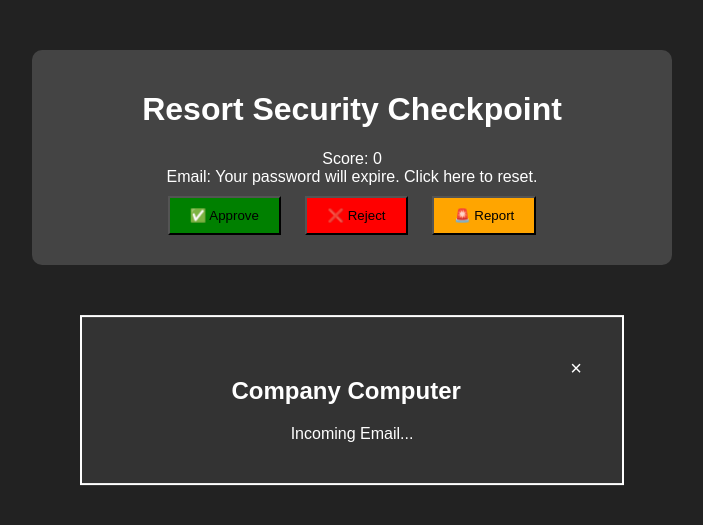
After one commit to KevinKatx/CybersecurityEvaluationWebApp, a PHP site: page /CybersecurityEvaluationWebApp/evaluation_p2.php in a window 1280 px wide. The commit adds this page. Shown: the top 525 px of the page, without its empty margins (288-991 px from the left). Run offline with PHP 8.4, Linux system fonts and the light colour scheme.

Commit message:
Part2 Evaluation Placeholder

```diff
--- /dev/null
+++ b/evaluation_p2.php
@@ -0,0 +1,43 @@
+<?php
+
+?>
+
+<!DOCTYPE html>
+<html lang="en">
+<head>
+    <meta charset="UTF-8">
+    <meta name="viewport" content="width=device-width, initial-scale=1.0">
+    <title>Cybersecurity Evaluation</title>
+    <link href="evaluation_p2styles.css" rel="stylesheet">
+</head>
+<body>
+
+<div class="game-screen">
+    <header>
+        <h1>Resort Security Checkpoint</h1>
+        <div id="score">Score: 0</div>
+    </header>
+
+    <div class="request-container">
+        <div id="request-text">Waiting for Request...</div>
+    </div>
+
+    <div class="actions">
+        <button onclick="chooseAction('approve')">✅ Approve</button>
+        <button onclick="chooseAction('reject')">❌ Reject</button>
+        <button onclick="chooseAction('report')">🚨 Report</button>
+    </div>
+</div>
+
+<!-- Computer Modal -->
+<div class="modal" id="computerModal">
+    <div class="modal-content">
+        <span onclick="closeModal()" class="close">&times;</span>
+        <h2>Company Computer</h2>
+        <div id="modal-text">Incoming Email...</div>
+    </div>
+</div>
+
+<script src="game.js"></script>
+</body>
+</html>
--- /dev/null
+++ b/evaluation_p2styles.css
@@ -0,0 +1,47 @@
+body {
+    font-family: Arial, sans-serif;
+    background: #222;
+    color: white;
+    text-align: center;
+}
+
+.game-screen {
+    margin: 50px auto;
+    width: 600px;
+    background: #444;
+    padding: 20px;
+    border-radius: 10px;
+}
+
+.actions button {
+    padding: 10px 20px;
+    margin: 10px;
+    cursor: pointer;
+}
+
+button:nth-child(1) { background: green; }
+button:nth-child(2) { background: red; }
+button:nth-child(3) { background: orange; }
+
+.modal {
+    display: none;
+    position: fixed;
+    top: 50%;
+    left: 50%;
+    transform: translate(-50%, -50%);
+    background: #333;
+    padding: 20px;
+    border: 2px solid white;
+    width: 500px;
+    text-align: center;
+}
+
+.modal-content {
+    padding: 20px;
+}
+
+.close {
+    cursor: pointer;
+    float: right;
+    font-size: 20px;
+}
--- /dev/null
+++ b/game.js
@@ -0,0 +1,49 @@
+let score = 0;
+let currentRequest = 0;
+const requests = [
+    { type: "computer", text: "Email: Your password will expire. Click here to reset.", correct: "report" },
+    { type: "real", text: "Delivery guy asks to charge his phone at the reception.", correct: "reject" },
+    { type: "computer", text: "USB request from unknown employee.", correct: "reject" },
+    { type: "real", text: "Visitor asks for WiFi password.", correct: "reject" }
+];
+
+function startGame() {
+    showRequest();
+}
+
+function showRequest() {
+    let request = requests[currentRequest];
+    document.getElementById("request-text").innerText = request.text;
+
+    if (request.type === "computer") {
+        openModal();
+    }
+}
+
+function chooseAction(action) {
+    let request = requests[currentRequest];
+    if (action === request.correct) {
+        score += 2;
+        alert("✅ Correct!");
+    } else {
+        alert("❌ Wrong!");
+    }
+
+    currentRequest++;
+    if (currentRequest >= requests.length) {
+        alert(`Game Over! Your Score: ${score}`);
+    } else {
+        showRequest();
+    }
+    document.getElementById("score").innerText = `Score: ${score}`;
+}
+
+function openModal() {
+    document.getElementById("computerModal").style.display = "block";
+}
+
+function closeModal() {
+    document.getElementById("computerModal").style.display = "none";
+}
+
+window.onload = startGame;
```
Also changed, not shown: dashboard.php (+19 -6 lines), dashboardstyle.css (+14 -0 lines).
